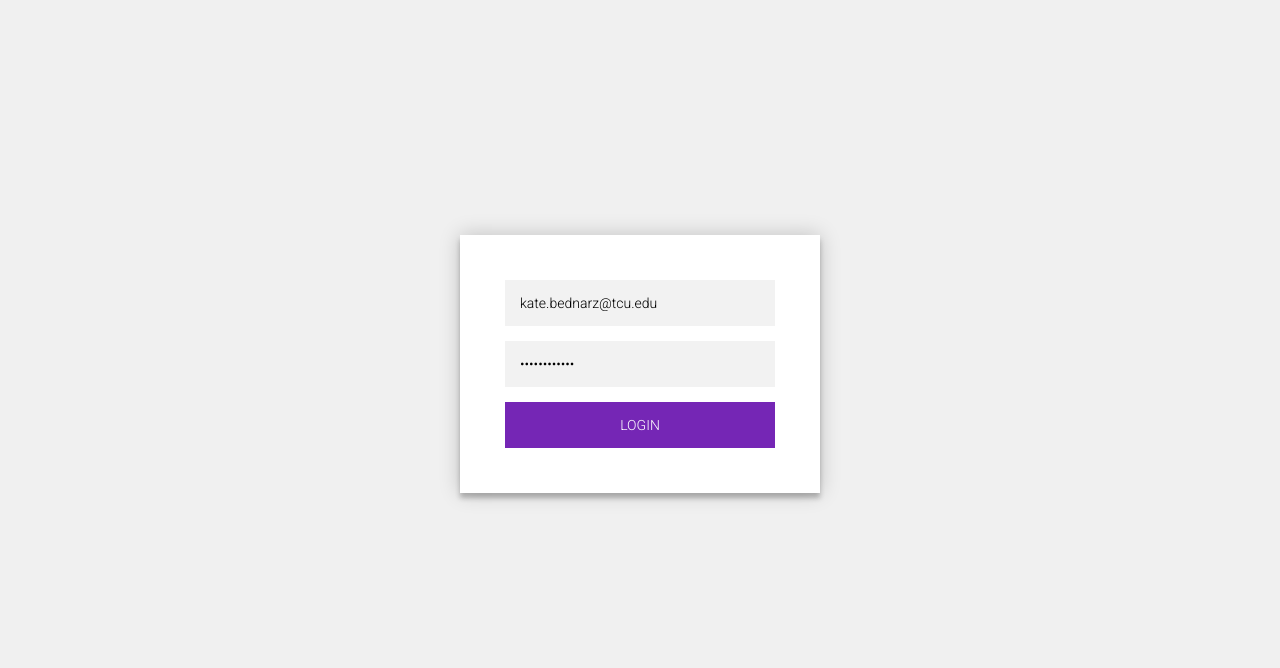
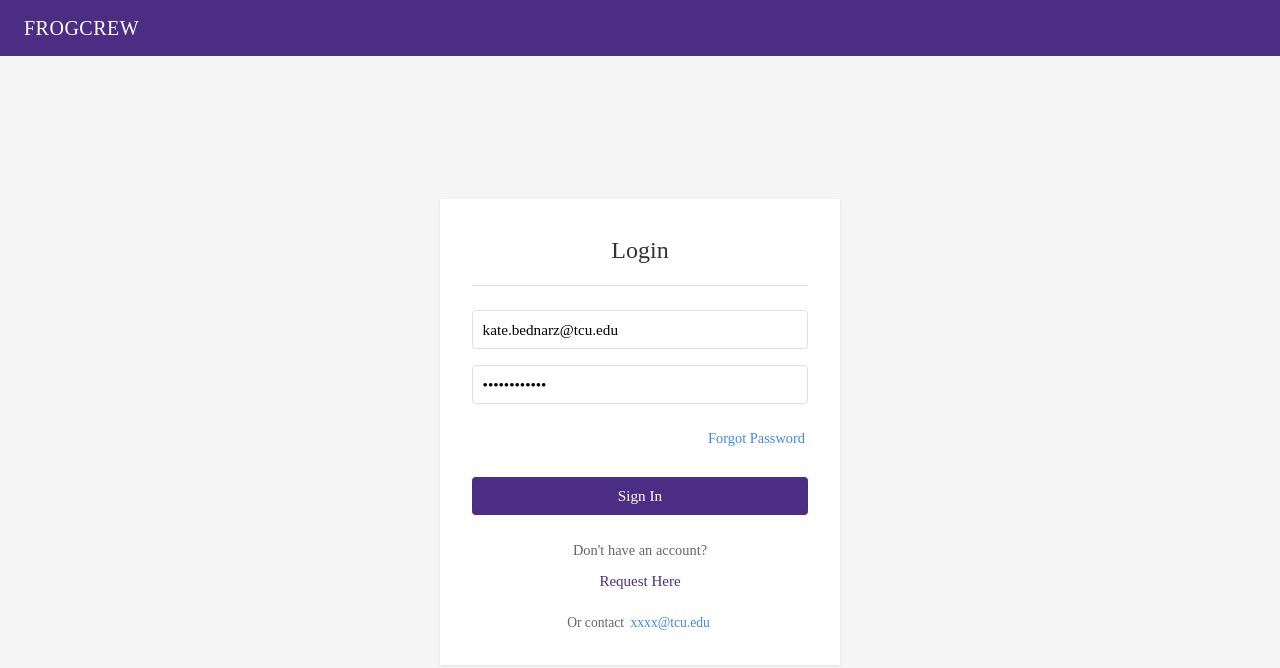
Before and after one commit to alsuri04/FrogCrew-frontend, a Vue app: page /login in a window 1280 px wide. Shown: the top 668 px of the page. Built offline with nearby package versions, Linux system fonts and the light colour scheme.

Commit message:
UI changes to login screen

```diff
--- a/src/App.vue
+++ b/src/App.vue
@@ -234,10 +234,5 @@ h1, h2, h3, h4, h5, h6 {
   font-size: 0.85rem;
 }
 
-.login {
-  display: flex;
-  justify-content: center;
-  align-items: center;
-  background-color: #f0f0f0;
-}
+
 </style>
--- a/src/components/Auth/UserLogin.vue
+++ b/src/components/Auth/UserLogin.vue
@@ -1,11 +1,33 @@
 <template>
-  <div class="login-page">
-    <div class="form">
-      <form class="login-form"  @submit.prevent="login">
-        <input v-model="username" type="text" placeholder="username"/>
-        <input v-model="password" type="password" placeholder="password"/>
-        <button type="submit">Login</button>
-      </form>
+  <div>
+    <!-- Simplified Top Bar -->
+    <div class="top-bar">
+      <span class="frogcrew-text">FROGCREW</span>
+    </div>
+
+    <div class="login-container">
+      <div class="login-box">
+        <h1>Login</h1>
+        <form @submit.prevent="login">
+          <input
+            v-model="username"
+            type="text"
+            placeholder="Email or Phone"
+            class="form-input"
+          />
+          <input
+            v-model="password"
+            type="password"
+            placeholder="Password"
+            class="form-input"
+          />
+          <a href="#" class="forgot-password">Forgot Password</a>
+          <button type="submit" class="sign-in-btn">Sign In</button>
+          <p class="account-request">Don't have an account?</p>
+          <a href="#" class="request-link">Request Here</a>
+          <p class="contact-info">Or contact <a href="mailto:xxxx@tcu.edu">xxxx@tcu.edu</a></p>
+        </form>
+      </div>
     </div>
   </div>
 </template>
@@ -54,102 +76,103 @@ export default {
 </script>
 
 <style scoped>
-@import url(https://fonts.googleapis.com/css?family=Roboto:300);
+/* Updated top bar styles */
+.top-bar {
+  background-color: #4B2E83;
+  width: 100%;
+  padding: 0.75rem 1.5rem;
+  display: flex;
+  align-items: center;
+}
 
-.login-page {
-  width: 360px;
-  padding: 8% 0 0;
-  margin: auto;
+.frogcrew-text {
+  color: white;
+  font-size: 1.25rem;
+  font-weight: 500;
+  letter-spacing: 0.5px;
 }
-.form {
-  position: relative;
-  z-index: 1;
-  background: #FFFFFF;
-  max-width: 360px;
-  margin: 0 auto 100px;
-  padding: 45px;
+
+/* Rest of your existing styles... */
+.login-container {
+  display: flex;
+  justify-content: center;
+  align-items: center;
+  min-height: calc(100vh - 48px);  /* Adjusted for new top bar height */
+  background-color: #f5f5f5;
+}
+
+.login-box {
+  background: white;
+  width: 400px;           /* Reduced width */
+  padding: 2rem;
+  box-shadow: 0 1px 3px rgba(0, 0, 0, 0.1);
+}
+
+h1 {
   text-align: center;
-  box-shadow: 0 0 20px 0 rgba(0, 0, 0, 0.2), 0 5px 5px 0 rgba(0, 0, 0, 0.24);
+  margin-bottom: 1.5rem;
+  font-size: 1.5rem;
+  font-weight: normal;
+  color: #333;
+  border-bottom: 1px solid #e0e0e0;
+  padding-bottom: 1rem;
 }
-.form input {
-  font-family: "Roboto", sans-serif;
-  outline: 0;
-  background: #f2f2f2;
+
+.form-input {
   width: 100%;
-  border: 0;
-  margin: 0 0 15px;
-  padding: 15px;
-  box-sizing: border-box;
-  font-size: 14px;
+  padding: 0.6rem;
+  border: 1px solid #e0e0e0;
+  border-radius: 4px;
+  font-size: 0.95rem;
+  margin-bottom: 1rem;
 }
-.form button {
-  font-family: "Roboto", sans-serif;
-  text-transform: uppercase;
-  outline: 0;
-  background: hsl(273, 65%, 43%);
+
+.forgot-password {
+  display: block;
+  text-align: right;
+  color: #4285f4;
+  text-decoration: none;
+  font-size: 0.9rem;
+  margin: 0.25rem 0 1rem 0;
+}
+
+.sign-in-btn {
   width: 100%;
-  border: 0;
-  padding: 15px;
-  color: #FFFFFF;
-  font-size: 14px;
-  -webkit-transition: all 0.3 ease;
-  transition: all 0.3 ease;
+  padding: 0.6rem;
+  background-color: #4B2E83;
+  color: white;
+  border: none;
+  border-radius: 4px;
+  font-size: 0.95rem;
   cursor: pointer;
+  margin: 0.5rem 0 1.5rem 0;
 }
-.form button:hover,.form button:active,.form button:focus {
-  background: hsl(273, 73%, 32%);
+
+.account-request {
+  text-align: center;
+  margin: 0;
+  color: #666;
+  font-size: 0.9rem;
 }
-.form .message {
-  margin: 15px 0 0;
-  color: #b3b3b3;
-  font-size: 12px;
+
+.request-link {
+  display: block;
+  text-align: center;
+  color: #4B2E83;
+  text-decoration: none;
+  margin: 0.25rem 0 1rem 0;
+  font-weight: 500;
 }
-.form .message a {
-  color: #4CAF50;
+
+.contact-info {
+  text-align: center;
+  color: #666;
+  font-size: 0.85rem;
+  margin: 0;
+}
+
+.contact-info a {
+  color: #4285f4;
   text-decoration: none;
 }
-.form .register-form {
-  display: none;
-}
-.container {
-  position: relative;
-  z-index: 1;
-  max-width: 300px;
-  margin: 0 auto;
-}
-.container:before, .container:after {
-  content: "";
-  display: block;
-  clear: both;
-}
-.container .info {
-  margin: 50px auto;
-  text-align: center;
-}
-.container .info h1 {
-  margin: 0 0 15px;
-  padding: 0;
-  font-size: 36px;
-  font-weight: 300;
-  color: #1a1a1a;
-}
-.container .info span {
-  color: #4d4d4d;
-  font-size: 12px;
-}
-.container .info span a {
-  color: #000000;
-  text-decoration: none;
-}
-.container .info span .fa {
-  color: #EF3B3A;
-}
-body {
-  background: #76b852; /* fallback for old browsers */
-  background: rgb(141,194,111);
-  background: linear-gradient(90deg, rgba(141,194,111,1) 0%, rgba(118,184,82,1) 50%);
-  font-family: "Roboto", sans-serif;
-  -webkit-font-smoothing: antialiased;
-  -moz-osx-font-smoothing: grayscale;
-}
 </style>
```
